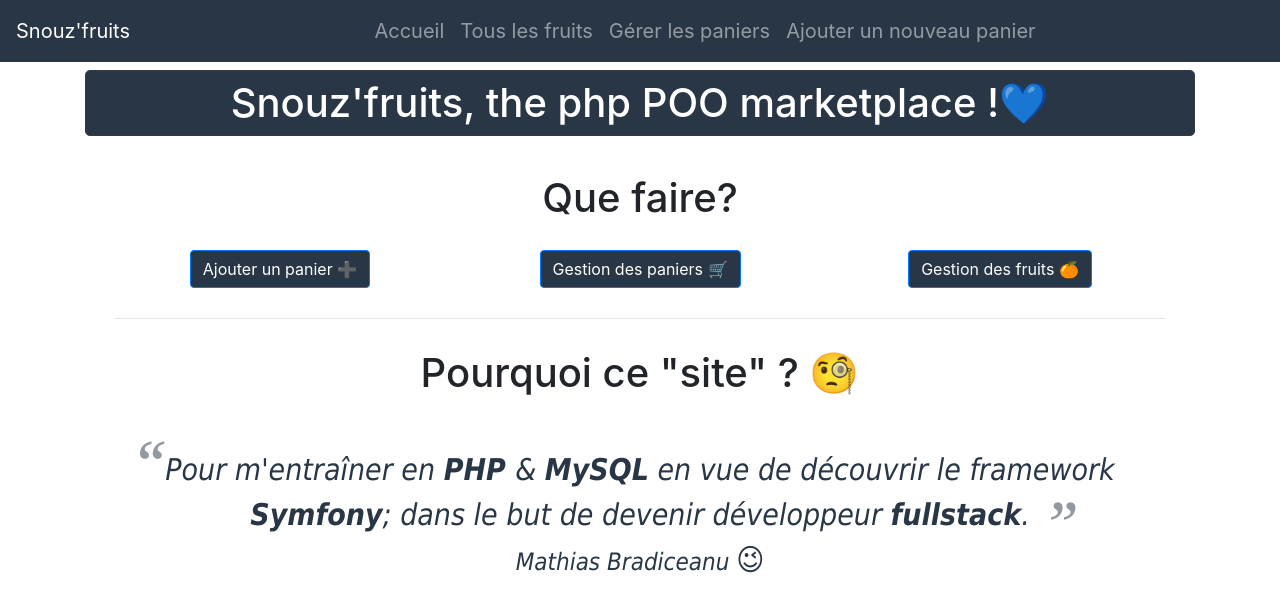
After one commit to Snouzy/php-mysql-mvc-oop-train-fruits, a PHP site: page /controllers/Homepage.php in a window 1280 px wide. The commit adds this page. Shown: the top 612 px of the page. Run offline with PHP 8.4, Linux system fonts and the light colour scheme; a stand-in replaces the project's code that opens the database connection; some libraries are stand-ins or nearby versions.

Commit message:
redesign of the structure of the project

```diff
--- a/main.css
+++ b/assets/main.css
@@ -2,6 +2,9 @@
     text-align: center;
 }
 
+ul>li>a {
+    font-size: 20px;
+}
 .btnContainer {
     display: flex;
     flex-direction: row;
--- a/common/header.php
+++ b/common/header.php
@@ -5,7 +5,7 @@
     <meta http-equiv="X-UA-Compatible" content="IE=edge">
     <title>Site d'exercices</title>
     <meta name="viewport" content="width=device-width, initial-scale=1">
-    <link rel="stylesheet" type="text/css" media="screen" href="main.css" />
+    <link rel="stylesheet" type="text/css" media="screen" href="../assets/main.css" />
     <link rel="stylesheet" href="https://stackpath.bootstrapcdn.com/bootstrap/4.3.1/css/bootstrap.min.css" integrity="sha384-ggOyR0iXCbMQv3Xipma34MD+dH/1fQ784/j6cY/iJTQUOhcWr7x9JvoRxT2MZw1T" crossorigin="anonymous">
 </head>
 <body>
--- /dev/null
+++ b/controllers/Homepage.php
@@ -0,0 +1,38 @@
+<?php
+    include("../common/header.php");
+    include("menu.php");
+    require_once("../utils/formatage.utile.php");
+?>
+<div class="container">
+    <?php echo utile::gererTitreNiveau1('Snouz\'fruits, the php POO marketplace !💙') ; ?>
+    <div class="row">
+        <div class="col">
+            <h1 style="margin-top: 30px">Que faire? </h1>
+            <div class="col btnContainer">
+                <div class="col">
+                    <div class="mx-auto" style="width:200px"><a class="btn btn-menu btn-primary" href="../views/ajouterPanier.php" role="button">Ajouter un panier ➕</a></div>
+                </div>
+                <div class="col">
+                    <div class="mx-auto" style="width:200px"><a class="btn btn-menu btn-primary" href="../views/afficherPaniers.php" role="button">Gestion des paniers 🛒</a></div>
+                </div>
+                <div class="col">
+                    <div class="mx-auto" style="width:200px"><a class="btn btn-menu btn-primary" href="../views/afficherFruits.php" role="button">Gestion des fruits 🍊</a></div>
+                </div>
+
+            </div>
+        </div>
+    </div>
+    <hr style="margin: 30px"/>
+        <div class="col">
+            <h1 style="margin-top: 30px">Pourquoi ce "site" ? 🧐</h1>
+            <div class="col quoteDiv">
+                <blockquote>
+                    <p>Pour m'entraîner en <strong> PHP </strong>& <strong>MySQL</strong> en vue de découvrir le framework <strong>Symfony</strong>; dans le but de devenir développeur <strong>fullstack</strong>.</p>
+                    <cite>Mathias Bradiceanu </cite>😉
+                </blockquote>
+            </div>
+        </div>
+</div>
+<?php
+    include("../common/footer.php");
+?>
--- a/classes/fruits.manager.php
+++ b/controllers/fruits.manager.php
@@ -1,8 +1,8 @@
 <?php
 
-require_once("classes/fruits.class.php");
-require_once("classes/monPDO.class.php");
-class fruitManager{
+require_once("../models/fruits.class.php");
+require_once("../models/monPDO.class.php");
+class FruitManager{
     public static function setFruitsFromDB(){
         $pdo = monPDO::getPDO();
         $stmt = $pdo->prepare("SELECT f.nom AS Nom, f.poids AS Poids, f.prix AS Prix, p.NomClient AS Client FROM fruit f INNER JOIN panier p ON f.identifiant = p.identifiant");
--- /dev/null
+++ b/controllers/menu.php
@@ -0,0 +1,25 @@
+
+<nav class="navbar navbar-expand-lg navbar-dark perso_backgroundColorBlueDark">
+  <a class="navbar-brand" href="../controllers/Homepage.php">Snouz'fruits</a>
+  <button class="navbar-toggler" type="button" data-toggle="collapse" data-target="#navbarSupportedContent" aria-controls="navbarSupportedContent" aria-expanded="false" aria-label="Toggle navigation">
+    <span class="navbar-toggler-icon"></span>
+  </button>
+
+  <div class="collapse navbar-collapse" id="navbarSupportedContent">
+    <ul class="navbar-nav m-auto">
+      <li class="nav-item">
+        <a class="nav-link" href="../controllers/Homepage.php">Accueil</a>
+      </li>
+      <li class="nav-item">
+        <a class="nav-link" href="../views/afficherFruits.php">Tous les fruits</a>
+      </li>
+      <li class="nav-item">
+        <a class="nav-link" href="../views/afficherPaniers.php">Gérer les paniers</a>
+      </li>
+      <li class="nav-item">
+        <a class="nav-link" href="../views/ajouterPanier.php">Ajouter un nouveau panier</a>
+      </li>
+
+    </ul>
+  </div>
+</nav>
--- a/classes/paniers.manager.php
+++ b/controllers/paniers.manager.php
@@ -1,7 +1,7 @@
 <?php
 
-require_once("classes/panier.class.php");
-require_once("classes/monPDO.class.php");
+require_once("../models/panier.class.php");
+require_once("../models/monPDO.class.php");
 class panierManager{
     public static function setPaniersFromDB(){
         $pdo = monPDO::getPDO();
--- a/classes/monPDO.class.php
+++ b/models/monPDO.class.php
@@ -1,5 +1,5 @@
 <?php
-require_once('common/db.infos.php');
+require_once('../common/db.infos.php');
 
 class monPDO{
     private const HOST_NAME = dbInfos::HOST_NAME;
--- a/classes/panier.class.php
+++ b/models/panier.class.php
@@ -1,6 +1,6 @@
 <?php
-require_once "classes/formatage.utile.php";
-require_once "classes/paniers.manager.php";
+require_once "../utils/formatage.utile.php";
+require_once "../controllers/Paniers.manager.php";
 class Panier {
     public static $paniers = [];
 
@@ -31,7 +31,7 @@ class Panier {
     }
 
     public function __toString() {
-        $affichage = utile::gererTitreNiveau2('Contenu du panier ' . $this->identifiant . " :");
+        $affichage = utile::gererTitreNiveau2('Contenu du panier ' . $this->identifiant  . ' de ' . $this->nomClient . " :");
         $affichage .= '<table class="table">';
             $affichage .= '<thead>';
                 $affichage .= '<tr>';
--- a/classes/formatage.utile.php
+++ b/utils/formatage.utile.php
@@ -1,6 +1,6 @@
 <?php
 
-class utile{
+class utile {
     public static function gererTitreNiveau1($titre){
         return '<h1 class="perso_backgroundColorBlueLight text-white p-2 mt-2 rounded-lg border border-dark">'.$titre.'</h1>';
     }
```
Also changed, not shown: afficherFruits.php (deleted, +0 -48 lines), common/menu.php (deleted, +0 -26 lines), index.php (deleted, +0 -34 lines), models/fruits.class.php (renamed from classes/fruits.class.php, +5 -5 lines), views/afficherFruits.php (added, +47 -0 lines), views/afficherPaniers.php (renamed from afficherPaniers.php, +13 -9 lines), views/ajouterPanier.php (renamed from ajouterPanier.php, +16 -8 lines), assets/images/apple.png (added), assets/images/cherry.png (added), sources/images/apple.png (deleted), sources/images/cherry.png (deleted).
